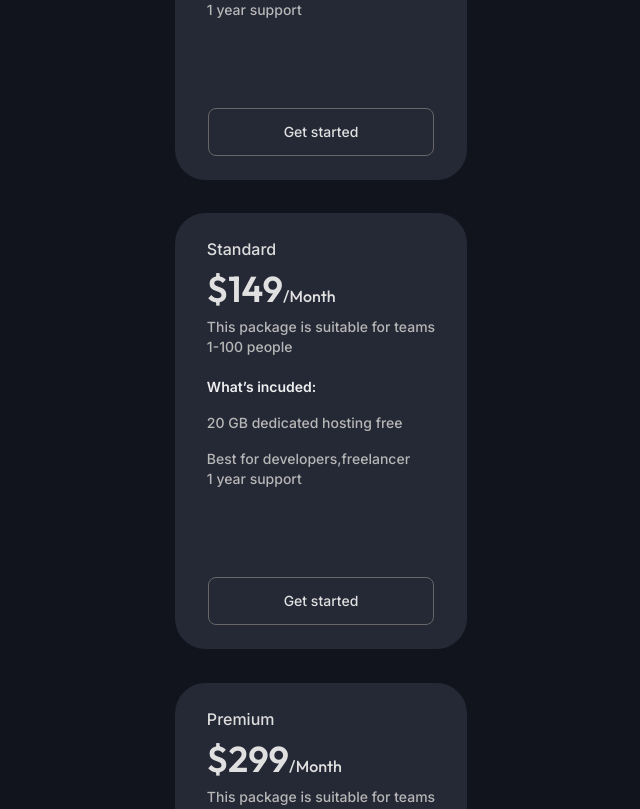
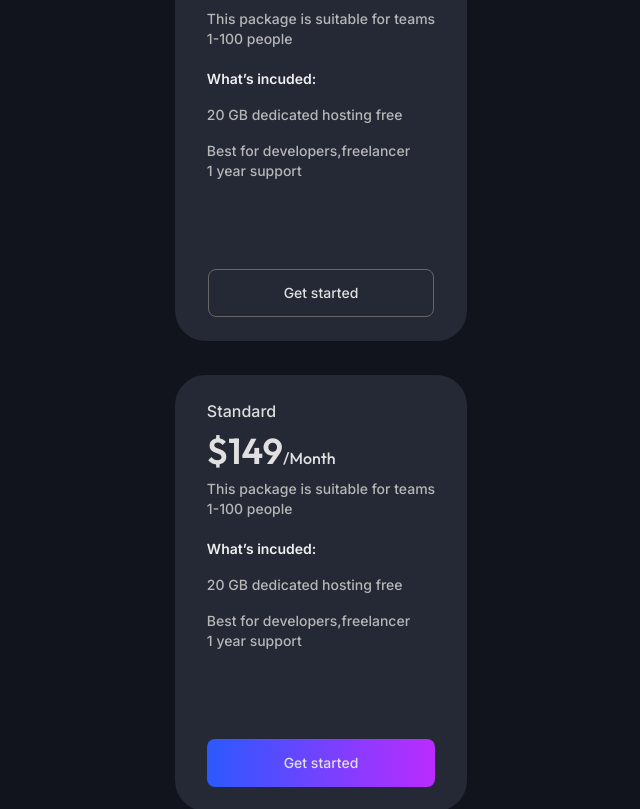
Before and after one commit to druvkotwani/Figma-to-Code, a React (Vite) app in the folder Project1/: page / in a window 1280 px wide. Shown: the part 4084-4893 px from the top of the page, without its empty margins (319-959 px from the left). Built offline with nearby package versions, Linux system fonts and the light colour scheme.

Commit message:
color added to button

```diff
--- a/Project1/src/components/Card.jsx
+++ b/Project1/src/components/Card.jsx
@@ -1,6 +1,6 @@
 import React from 'react'
 
-const Card = ({ plan, price }) => {
+const Card = ({ plan, price, }) => {
     return (
         <div className="bg-[#252835] flex flex-col justify-center gap-10 w-full px-8 py-6 rounded-[30.501998901367188px]">
             <div className="flex flex-col gap-5">
@@ -39,11 +39,23 @@ const Card = ({ plan, price }) => {
                     </div>
                 </div>
             </div>
-            <div className="border-solid border-[#676767] flex flex-col justify-center h-12 shrink-0 items-center mx-px border rounded-lg">
-                <div className="text-sm font-['Inter'] font-medium text-[#e0e0e0]">
-                    Get started
-                </div>
-            </div>
+            {
+                plan === 'Standard' ? (
+                    <button className="bg-[linear-gradient(90deg,_#2b59ff_0%,#bb2bff_100%)] bg-cover bg-blend-normal bg-no-repeat flex flex-col justify-center  h-12  items-center rounded-lg">
+                        <div className="border-solid border-[#676767] flex flex-col justify-center h-12 shrink-0 items-center mx-px  rounded-lg">
+                            <p className="text-sm font-['Inter'] font-medium text-[#e0e0e0]">
+                                Get started
+                            </p>
+                        </div>
+                    </button>
+                ) : (
+                    <button className="border-solid border-[#676767] flex flex-col justify-center h-12 shrink-0 items-center mx-px border rounded-lg">
+                        <p className="text-sm font-['Inter'] font-medium text-[#e0e0e0]">
+                            Get started
+                        </p>
+                    </button>
+                )
+            }
         </div>
     )
 }
--- a/Project1/src/components/CardSection.jsx
+++ b/Project1/src/components/CardSection.jsx
@@ -1,12 +1,17 @@
 import React from 'react'
 import Card from './Card'
+import Describe2 from './Describe2'
 
 const CardSection = () => {
     return (
         <div className='flex flex-col justify-center items-center gap-[45.753px]'>
-            <div className='px-8 py-8 flex flex-col justify-center items-center gap-[33.552px]'>
+
+            <div className='pt-16 px-8'>
+                <Describe2 text='Make the wise decision business' />
+            </div>
+            <div className='pt-4 pb-8 py-8 flex flex-col justify-center items-center gap-[33.552px]'>
                 <Card plan="Basic" price="$29" />
-                <Card plan="Standard" price="$149" />
+                <Card plan="Standard" price="$149" color='bg-[linear-gradient(90deg,_#2b59ff_0%,#bb2bff_100%)] bg-cover bg-50%_50% bg-blend-normal bg-no-repeat' />
                 <Card plan="Premium" price="$299" />
             </div>
         </div>
```
